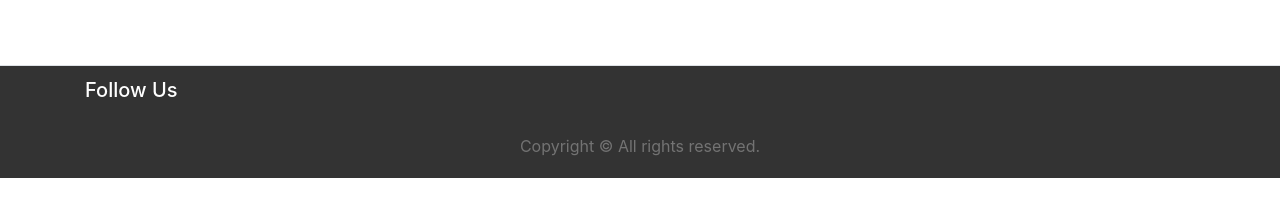
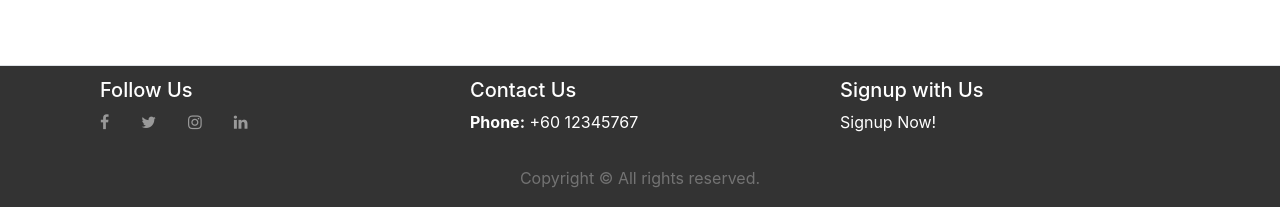
Before and after one commit to kdeguzman25/assignment, an Angular app in the folder deskara/: page / in a window 1280 px wide. Shown: the part 1524-1731 px from the top of the page. Before the commit the page ends 1702 px from the top, so only its background shows below. Built offline with nearby package versions, Linux system fonts and the light colour scheme; no server answers.

Commit message:
Add footer link back to the main form

```diff
--- a/deskara/package.json
+++ b/deskara/package.json
@@ -21,6 +21,7 @@
     "@angular/router": "~7.2.0",
     "bootstrap": "^4.3.1",
     "core-js": "^2.5.4",
+    "font-awesome": "^4.7.0",
     "jquery": "^3.4.1",
     "popper.js": "^1.15.0",
     "rxjs": "~6.3.3",
--- a/deskara/src/app/feature-section/feature-section.component.html
+++ b/deskara/src/app/feature-section/feature-section.component.html
@@ -16,7 +16,7 @@
       <div class="site-blocks-cover overlay site-hero w-100" data-aos="fade" data-stellar-background-ratio="0.5">
         <div class="container">
           <div class="row align-items-center text-center justify-content-center">
-            <div class="hero-form col-md-4">
+            <div id="contactDiv" class="hero-form col-md-4" #contactDiv>
               <h1 class="pb-3">Tell us more about you</h1>
               <form [formGroup]="contactForm" (ngSubmit)="onSubmit()">
                 <div class="form-group">
--- a/deskara/src/app/footer-section/footer-section.component.html
+++ b/deskara/src/app/footer-section/footer-section.component.html
@@ -1,18 +1,29 @@
 <footer class="site-footer border-top p-1">
     <div class="container">
-      <div class="row pt-2">
-        <div class="col-md-12">
+      <div class="row mx-auto pt-2">
+        <div class="col-md-4 mx-auto">
           <h3 class="footer-heading">Follow Us</h3>
-
           <div>
-            <a href="#" class="pl-0 pr-3"><span class="icon-facebook"></span></a>
-            <a href="#" class="pl-3 pr-3"><span class="icon-twitter"></span></a>
-            <a href="#" class="pl-3 pr-3"><span class="icon-instagram"></span></a>
-            <a href="#" class="pl-3 pr-3"><span class="icon-linkedin"></span></a>
+            <a href="https://www.facebook.com/" target="_blank" class="pl-0 pr-3"><span class="fa fa-facebook"></span></a>
+            <a href="https://twitter.com/" target="_blank" class="pl-3 pr-3"><span class="fa fa-twitter"></span></a>
+            <a href="https://www.instagram.com/" target="_blank" class="pl-3 pr-3"><span class="fa fa-instagram"></span></a>
+            <a href="https://www.linkedin.com/" target="_blank" class="pl-3 pr-3"><span class="fa fa-linkedin"></span></a>
           </div>
         </div>
+        <div class="col-md-4 mx-auto">
+          <h3 class="footer-heading">Contact Us</h3>
+          <div>
+            <p class="contact-us"><strong>Phone:</strong> +60 12345767</p>
+          </div>
+        </div>
+        <div class="col-md-4 mx-auto">
+            <h3 class="footer-heading">Signup with Us</h3>
+            <div>
+              <p class="signup" (click)="scroll('contactDiv')">Signup Now!</p>
+            </div>
+          </div>
       </div>
-      <div class="row text-center">
+      <div class="row text-center mt-3">
         <div class="col-md-12">
           <p>
           <!-- Link back to Colorlib can't be removed. Template is licensed under CC BY 3.0. -->
--- a/deskara/src/app/footer-section/footer-section.component.ts
+++ b/deskara/src/app/footer-section/footer-section.component.ts
@@ -12,4 +12,12 @@ export class FooterSectionComponent implements OnInit {
   ngOnInit() {
   }
 
+  scroll(id: string): void {
+    const el: HTMLElement|null = document.getElementById(id);
+    if (el) {
+      setTimeout(() =>
+        el.scrollIntoView({behavior: 'smooth', block: 'start', inline: 'nearest'}), 0);
+    }
+  }
+
 }
--- a/deskara/src/styles.scss
+++ b/deskara/src/styles.scss
@@ -1,5 +1,6 @@
 /* You can add global styles to this file, and also import other style files */
 @import "~bootstrap/dist/css/bootstrap.css";
+@import "~font-awesome/css/font-awesome.css";
 
 /* Default style for template */
 body {
@@ -1154,3 +1155,13 @@ h1, h2, h3, h4, h5, h6 {
         }
     }
 }
+.contact-us,
+.signup {
+  color:#fff !important;
+}
+.signup {
+  cursor: pointer;
+}
+.signup:hover {
+  color:#ff5733 !important;
+}
```
Also changed, not shown: 2 other files (tests, documents, lock files or other folders).
